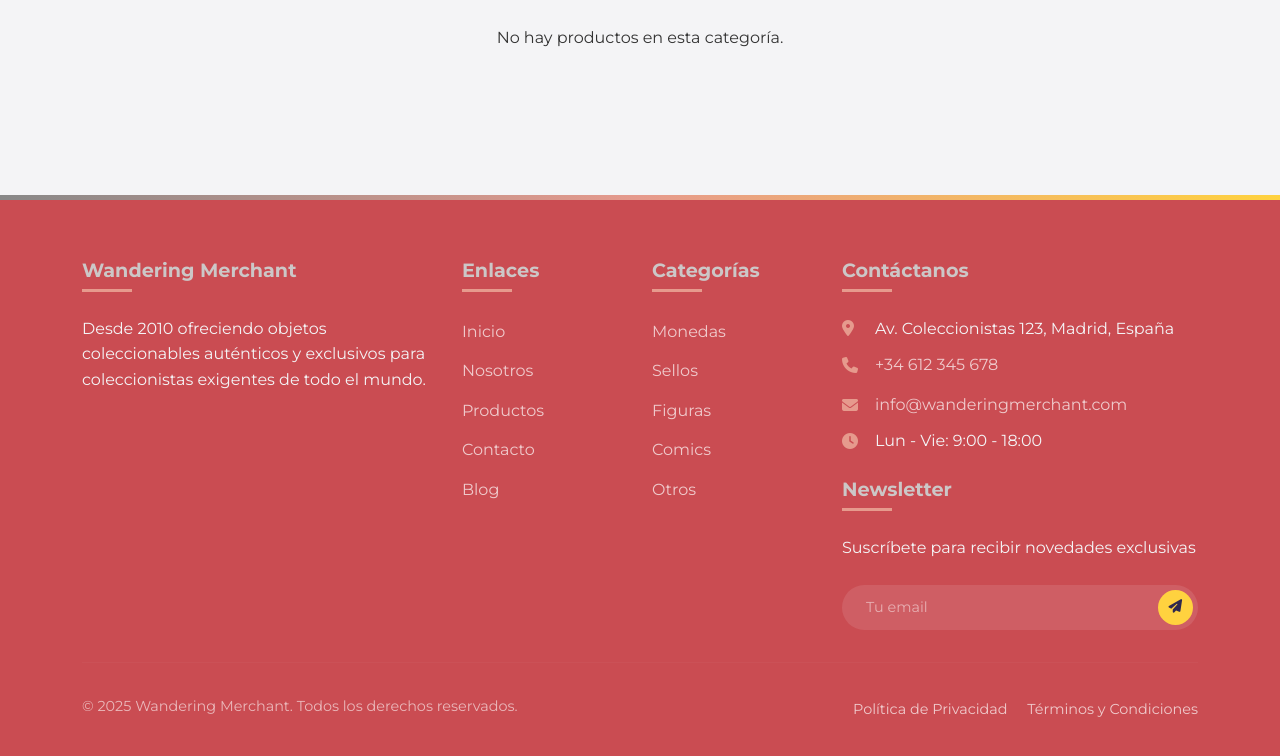
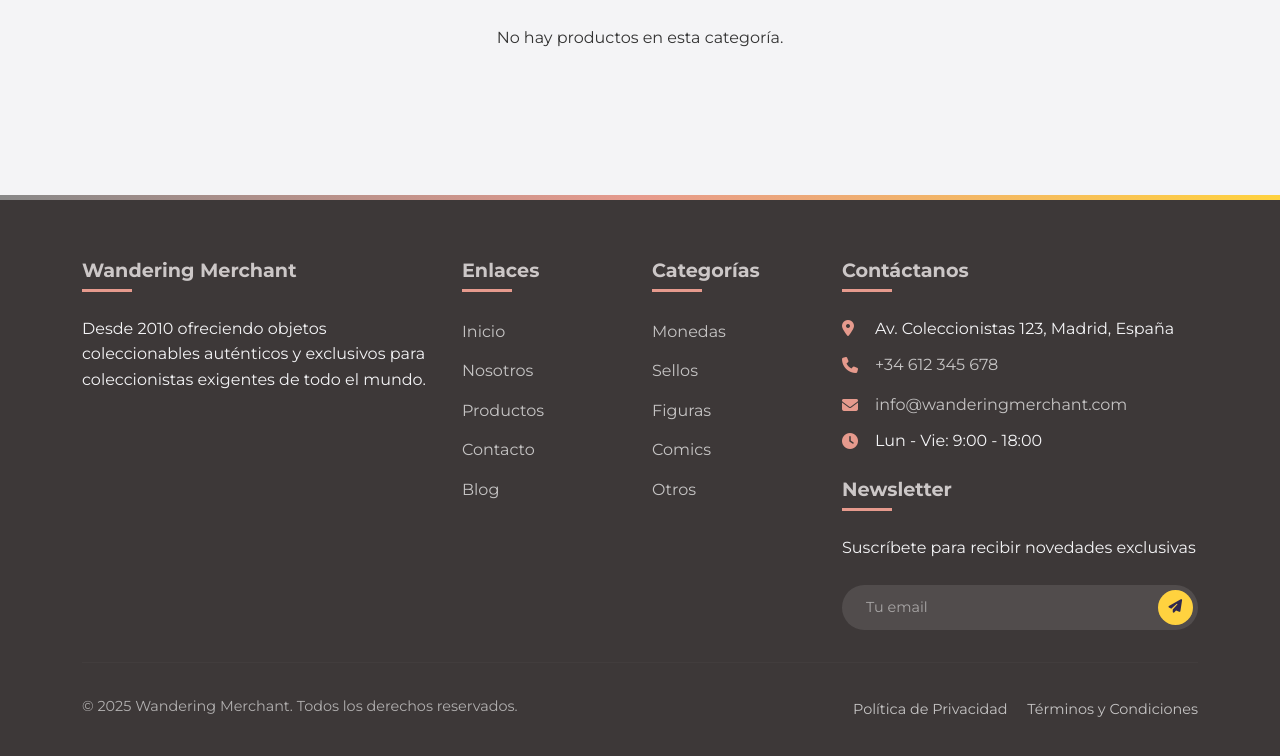
Before and after one commit to runo06/Wandering-Merchant, a Django app: page /categoria/cartas/ in a window 1280 px wide. Shown: the part 170-926 px from the top of the page. Run offline with Django 5.2, Linux system fonts and the light colour scheme; data comes from the database, SQL or seed files in the repository.

Commit message:
Cambio de color de footer
Cambio de color de footer

```diff
--- a/templates/base.html
+++ b/templates/base.html
@@ -455,7 +455,7 @@
 
         /* Footer mejorado */
         .footer {
-            background-color: #CA4C52;
+            background-color: #3D3838;
             color: var(--light-color);
             padding: 4rem 0 2rem;
             margin-top: 5rem;
```
